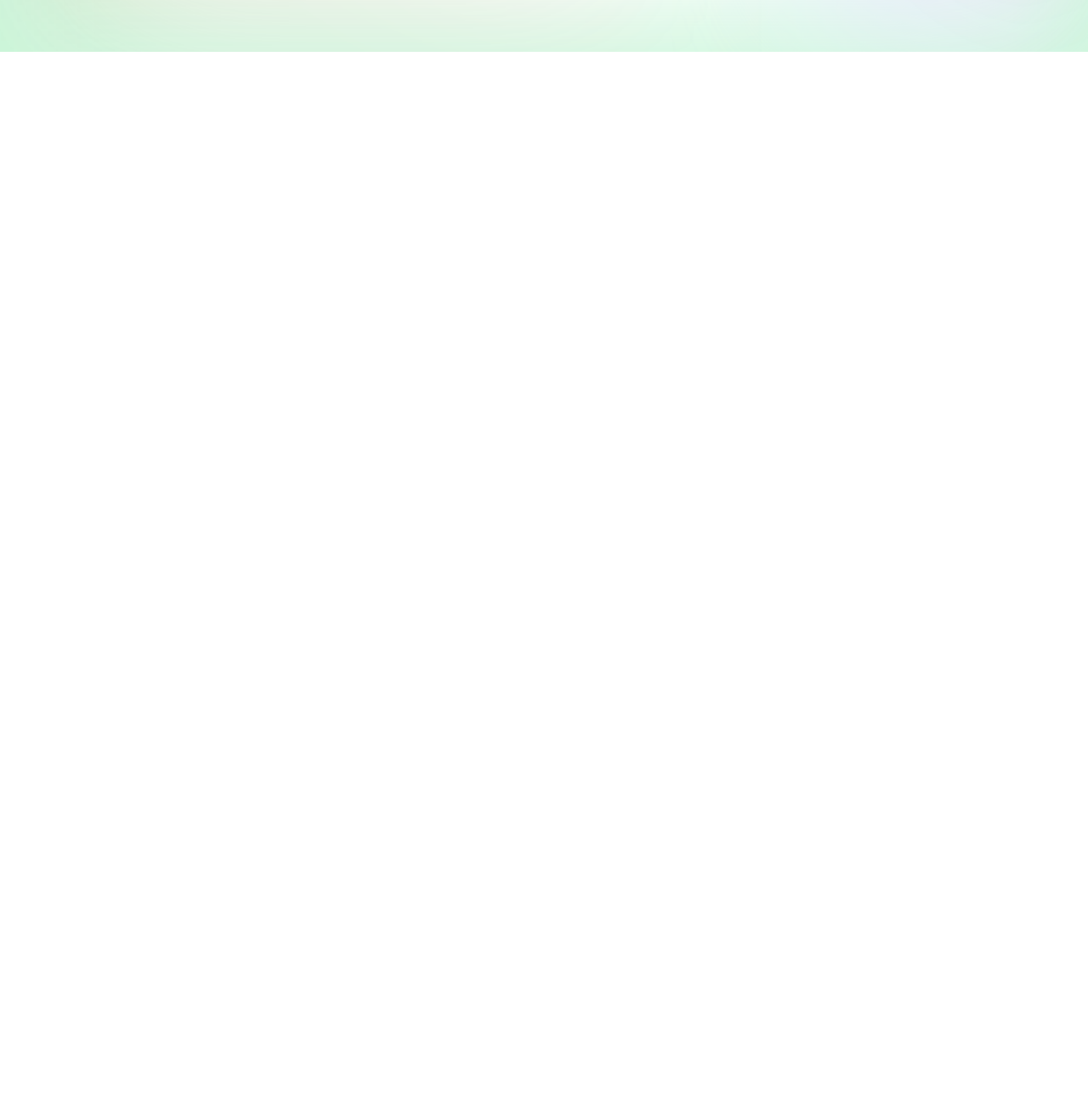
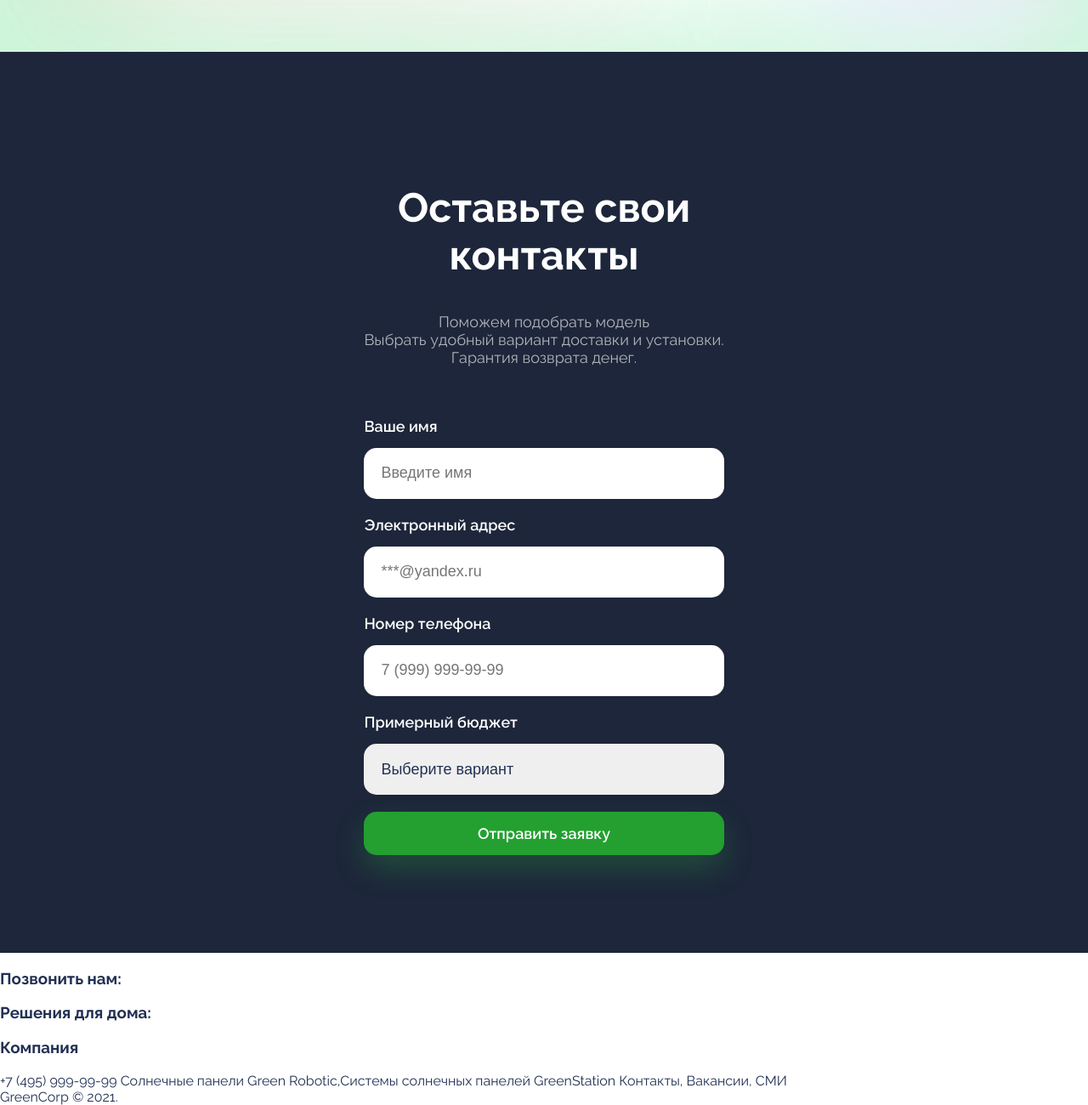
Before and after one commit to Iredzumi/green-corp-landing, a plain HTML site: page index.html in a window 1280 px wide. Shown: the part 760-2060 px from the top of the page at 85% size. Before the commit the page ends 821 px from the top, so only its background shows below. Drawn offline with Linux system fonts and the light colour scheme.

Commit message:
Вторая версия проекта

```diff
--- a/index.html
+++ b/index.html
@@ -24,7 +24,55 @@
       <img class="about__image" src="img/solar-panel.png">
     </div>
   </section>
+  <section class="form">
+    <div class="form__containter">
+      <h1>Оставьте свои<br>контакты</h1>
+      <p>Поможем подобрать модель<br>Выбрать удобный вариант доставки и установки.<br>
+      Гарантия возврата денег.</p>
+    <form>
+      <div class="form__group">
+        <label for="name">Ваше имя</label>
+        <input type="text" placeholder="Введите имя" id="name">
+      </div>
+      <div class="form__group">
+        <label for="email">Электронный адрес</label>
+        <input type="text" placeholder="***@yandex.ru" id="email">
+      </div>
+      <div class="form__group">
+        <label for="phone">Номер телефона</label>
+        <input type="text" placeholder="7 (999) 999-99-99" id="phone">
+      </div>
+      <div class=form__group>
+        <label for="budget">Примерный бюджет</label>
+      <select id="budget">
+        <option>Выберите вариант</option>
+        <option value="10-30">10 000₽ – 30 000₽</option>
+        <option value="30-60">30 000₽ – 60 000₽</option>
+        <option value="60-100">60 000₽ – 100 000₽</option>
+        <option value="100+">100 000₽</option>
+	    </select>
+      </div>
+      <button class=form__submit type='submit'>Отправить заявку</button>
+
+    </form>
+  </div>
+  </section>
+
 </body>
-
+<footer>
+  <div class=footer__container>
+    <div class="footer__group">
+      <h3>Позвонить нам:</h3>
+      <h3>Решения для дома:</h3>
+      <h3>Компания</h3>
+      <div class="footer__links">
+        <a href="tel:74959999999">+7 (495) 999-99-99</a>
+        <a href="#">Солнечные панели Green Robotic,Системы солнечных панелей GreenStation</a>
+        <a href="#">Контакты, Вакансии, СМИ</a>
+      </div>
+    </div>
+  </div>
+  <div class=footer__copyright>GreenCorp © 2021.</div>
+</footer>
 
 </html>
--- a/main.css
+++ b/main.css
@@ -81,3 +81,141 @@ header {
     background-position: center;
     background-size: cover;
   }
+
+  .form__container {
+    width: 550px;
+  }
+
+  .form {
+    background-color: #1D263A;
+    color: #fff;
+    padding-top: 115px;
+    padding-bottom: 115px;
+    text-align: center;
+  }
+
+  .form h1 {
+    font-size: 48px;
+  }
+
+  .form p{
+    font-size: 18px;
+    opacity: 0.65;
+  }
+
+  .form {
+    display: flex;
+    justify-content: center;
+    align-content: center;
+
+  }
+
+  .form__group {
+    display: flex;
+    flex-direction: column;
+    text-align: left;
+
+  }
+
+  .form form {
+    display: grid;
+    grid-gap: 20px;
+    margin-top: 60px;
+
+  }
+
+  .form label {
+    font-size: 18px;
+    font-weight: 600;
+    padding-bottom: 15px;
+
+  }
+
+  .form input {
+    font-size: 18px;
+    color: #213053;
+    height: 60px;
+    border-radius: 15px;
+    border: none;
+    padding-top: 0px;
+    padding-bottom: 0px;
+    padding-left: 20px;
+    padding-right: 20px;
+
+  }
+
+  .form select {
+    font-size: 18px;
+    color: #213053;
+    height: 60px;
+    border-radius: 15px;
+    border: none;
+    padding-top: 0px;
+    padding-bottom: 0px;
+    padding-left: 20px;
+    padding-right: 20px;
+
+  }
+
+  .form__submit {
+    font-size: 18px;
+    font-weight: 600;
+
+  }
+
+  select {
+    appearance: none;
+  }
+
+  input {
+    outline: none;
+  }
+
+  button:hover {
+    background-color: #f6980c;
+    box-shadow: 0 16px 36px rgba(246 152 12 / 20%
+  }
+
+  button {
+    transition: background-color 0.3s ease-in;
+
+  }
+
+  footer {
+    padding-top: 90px;
+    padding-bottom: 90px;
+    padding-left: 20px;
+    padding-right: 20px;
+    font-size: 16px;
+    font-weight: 600;
+
+  }
+
+  .footer__container {
+    display: flex;
+    justify-content: center;
+
+  }
+
+
+  .footer__copyright {
+    padding-top: 40px;
+    text-align: center;
+    opacity: 0.5;
+
+  }
+
+  .footer__group {
+    margin-right: 80px;
+    font-size: 16px;
+    opacity: 0.7;
+    margin-bottom: 30px;
+
+  }
+
+  .footer__links {
+    display: flex;
+    flex-direction: column;
+    margin-bottom: 15px;
+
+  }
```
